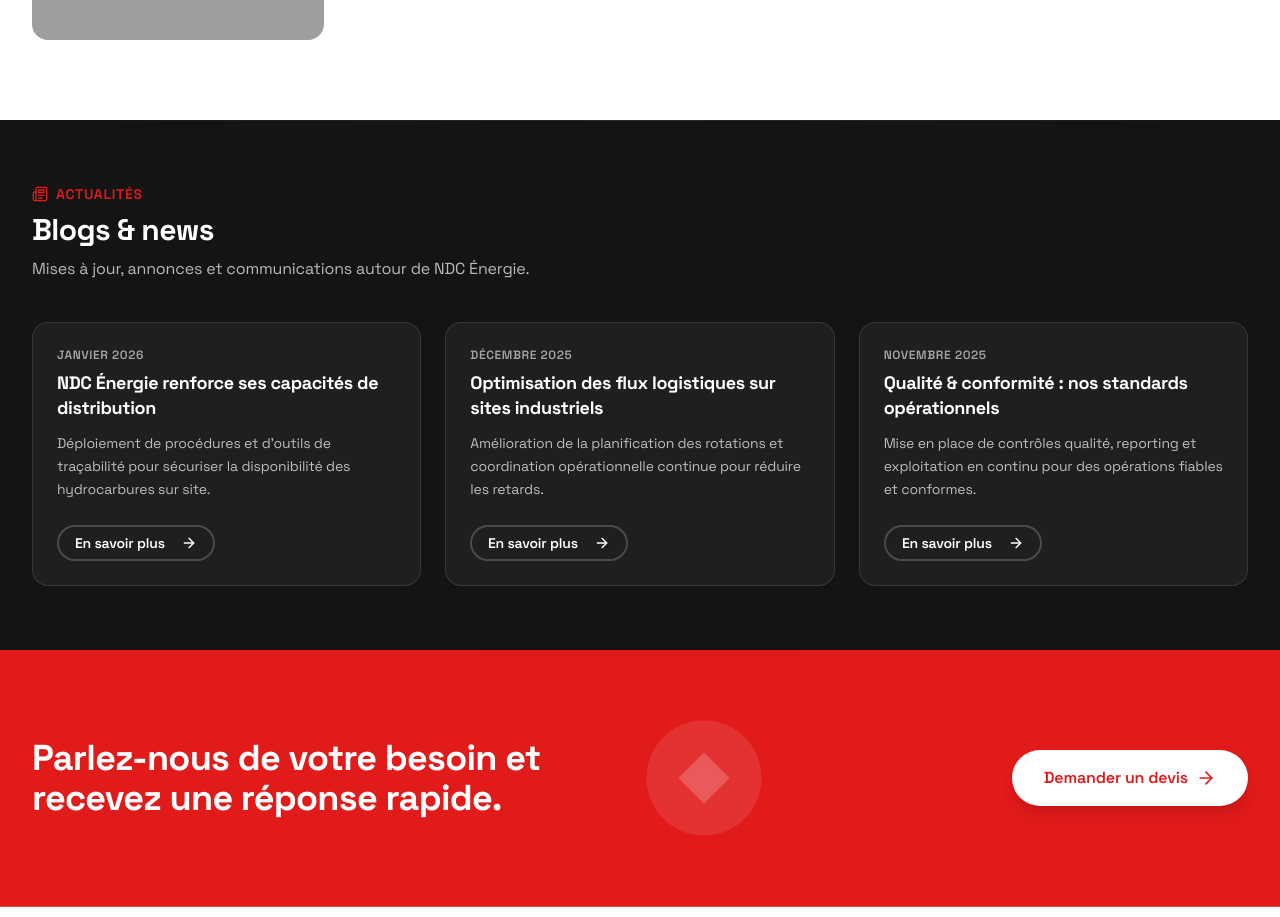
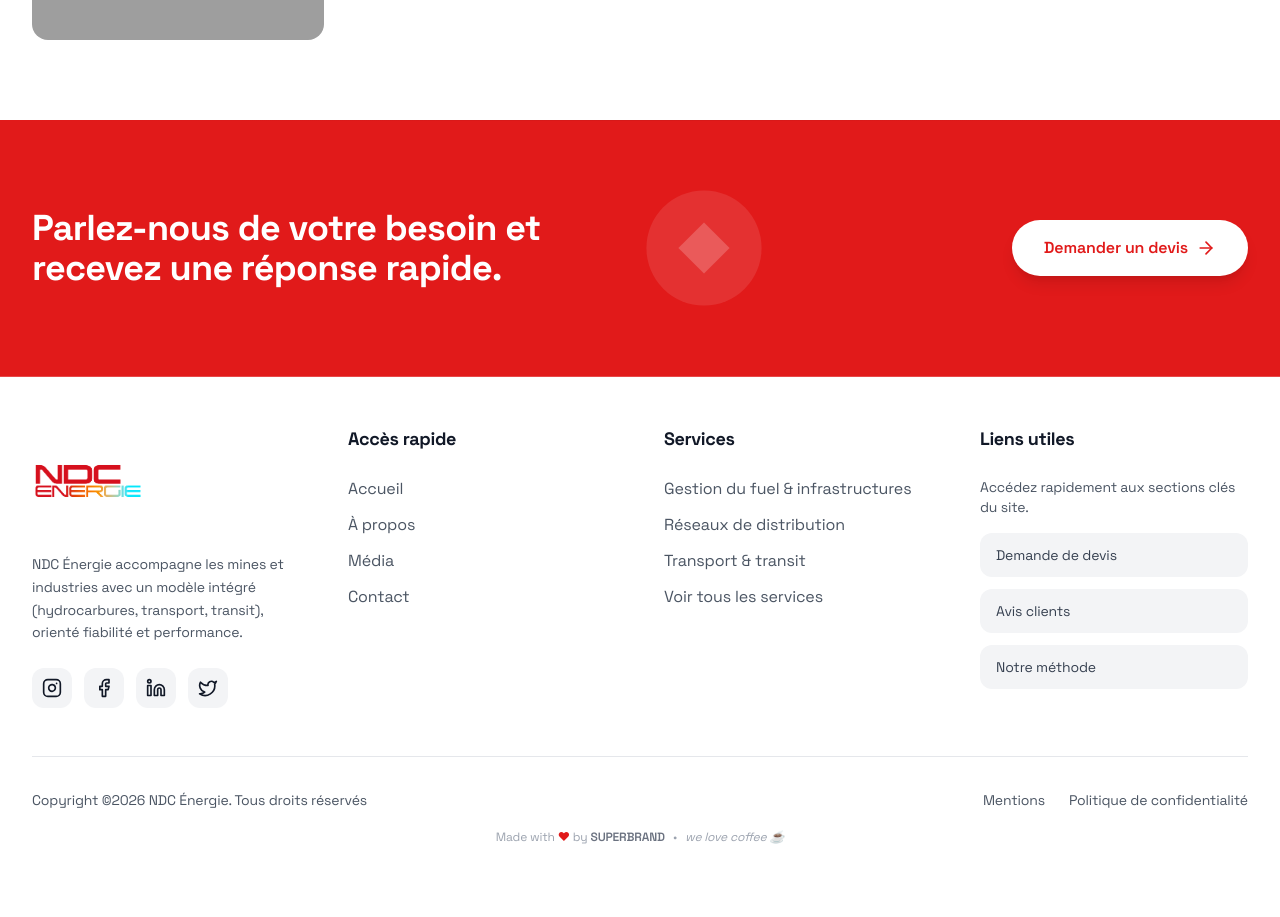
Before and after one commit to brandopera-dev/ndc_website, a React (Vite) app: page /media in a window 1280 px wide. Shown: the part 5280-6197 px from the top of the page. After the commit the page ends 6175 px from the top, so only its background shows below. Built offline with nearby package versions, Linux system fonts and the light colour scheme; grey boxes are pictures that could not be loaded; the HTML template or start-up script is replaced by a standard one.

Commit message:
Last +++++

```diff
--- a/src/pages/Media.tsx
+++ b/src/pages/Media.tsx
@@ -561,7 +561,7 @@ const Media = () => {
         </div>
       </section>
 
-      <section id="actualites" className="py-16 section-dark">
+      {/* <section id="actualites" className="py-16 section-dark">
         <div className="max-w-7xl mx-auto px-6 lg:px-8">
           <div className="flex items-center gap-2 text-sm font-semibold text-[#e11a1a] uppercase tracking-wider">
             <Newspaper className="w-4 h-4" />
@@ -605,7 +605,7 @@ const Media = () => {
             ))}
           </div>
         </div>
-      </section>
+      </section> */}
 
       <Footer />
     </div>
```
